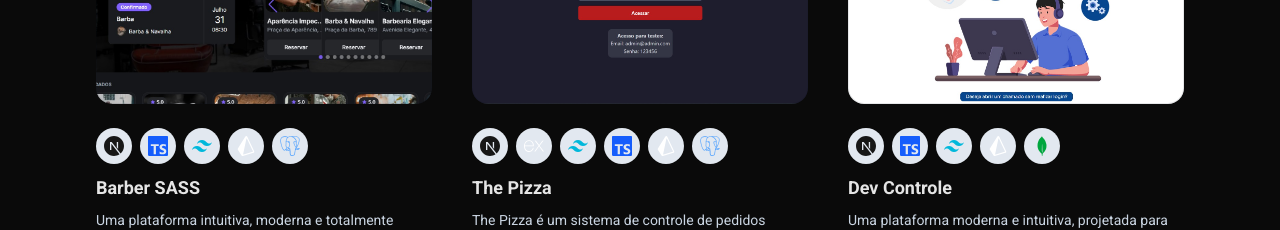
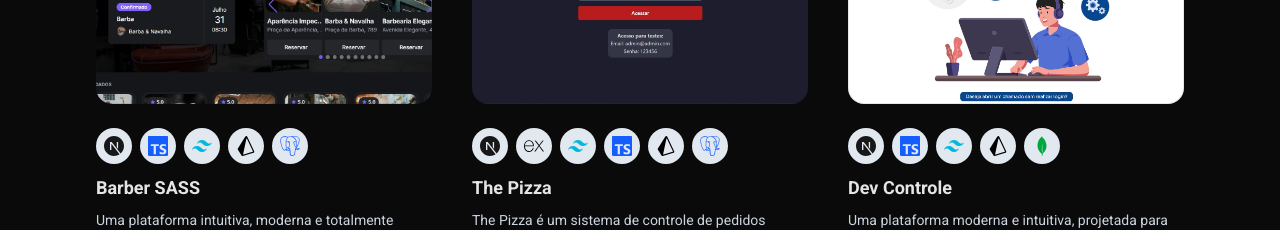
Before and after one commit to gabrielmlemes/portfolio-2.0, a Next.js app: page / in a window 1280 px wide. Shown: the part 2100-2330 px from the top of the page. Built offline with nearby package versions, Linux system fonts and the light colour scheme.

Commit message:
chore(ui): change tech icons colors

```diff
--- a/src/utils/tech-icons.tsx
+++ b/src/utils/tech-icons.tsx
@@ -15,10 +15,10 @@ export const techIconsMap: Record<string, JSX.Element> = {
   nextjs: <SiNextdotjs className="w-5 h-5" />,
   typescript: <SiTypescript className="w-5 h-5 text-blue-600" />,
   tailwind: <SiTailwindcss className="w-5 h-5 text-cyan-500" />,
-  prisma: <SiPrisma className="w-5 h-5 text-white" />,
-  postgresql: <SiPostgresql className="w-5 h-5 text-blue-400" />,
+  prisma: <SiPrisma className="w-5 h-5 text-black" />,
+  postgresql: <SiPostgresql className="w-5 h-5 text-blue-600" />,
   react: <SiReact className="w-5 h-5 text-cyan-500" />,
   nodejs: <SiNodedotjs className="w-5 h-5 text-green-600" />,
-  express: <SiExpress className="w-5 h-5 text-white" />,
+  express: <SiExpress className="w-5 h-5 text-black" />,
   mongodb: <SiMongodb className="w-5 h-5 text-green-600" />,
 };
```
Also changed, not shown: src/app/components/ui/project-card/ProjectCardTechIcons.tsx (line endings or trailing spaces).
